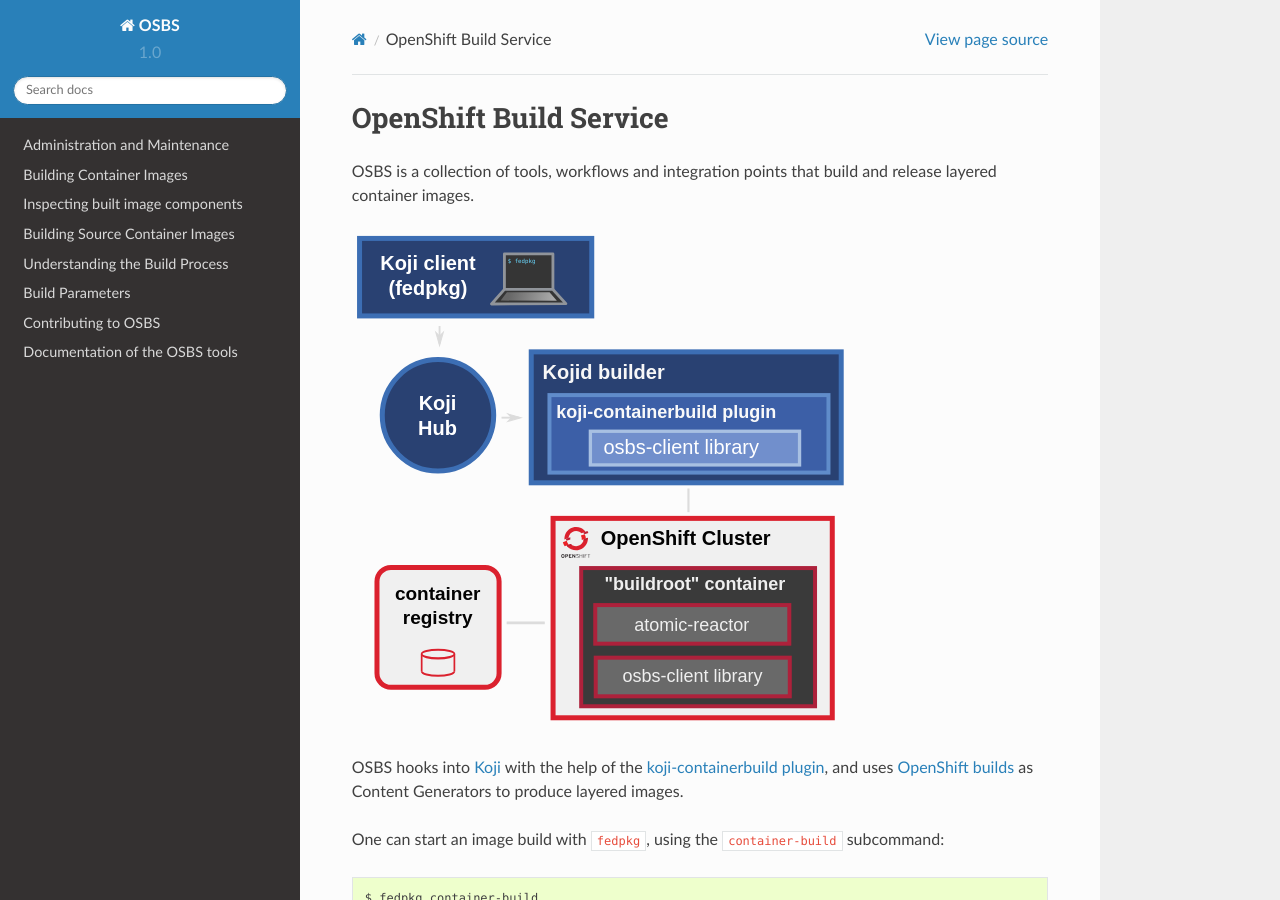
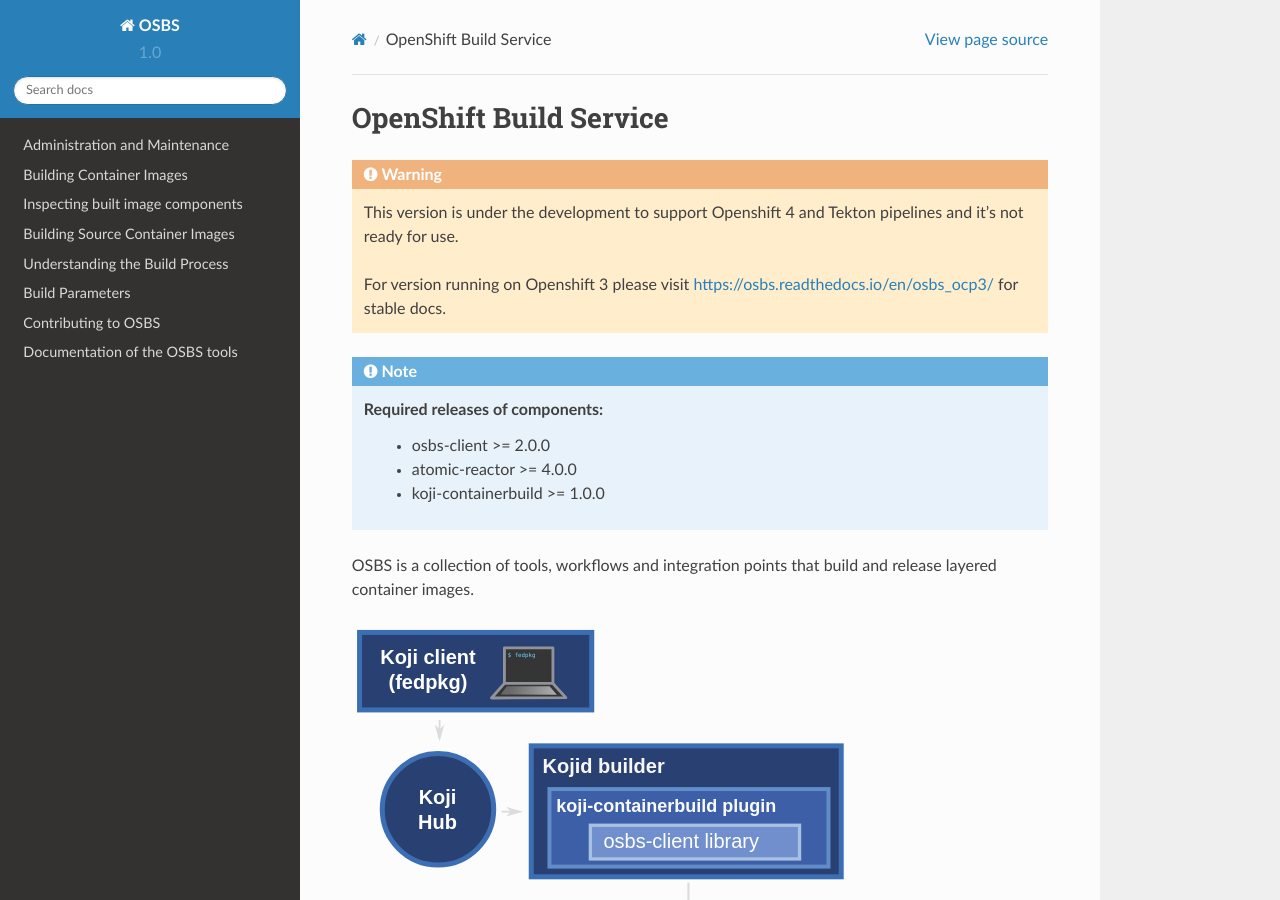
Before and after one commit to containerbuildsystem/osbs-docs, a Sphinx documentation site: the page built from docs/index.rst, in a window 1280 px wide and 900 px high. Built offline with Sphinx 7.4.7 and the Read the Docs theme 2.0.0, drawn with Linux system fonts in a browser that asks for light colours.

Commit message:
Clarify versions of docs
There are 2 different versions of OSBS available currently. Clarify
which documentation is for which OSBS version.

Signed-off-by: Martin Basti <mbasti@redhat.com>

```diff
--- a/docs/index.rst
+++ b/docs/index.rst
@@ -1,5 +1,16 @@
 OpenShift Build Service
 =======================
+
+.. warning::
+  This version is under the development to support Openshift 4 and Tekton pipelines and it's not ready for use.
+
+  For version running on Openshift 3 please visit https://osbs.readthedocs.io/en/osbs_ocp3/ for stable docs.
+
+.. note::
+  Required releases of components:
+    - osbs-client >= 2.0.0
+    - atomic-reactor >= 4.0.0
+    - koji-containerbuild >= 1.0.0
 
 
 OSBS is a collection of tools, workflows and integration points that build and release layered container images.
```
Also changed, not shown: README.md (+6 -0 lines).
